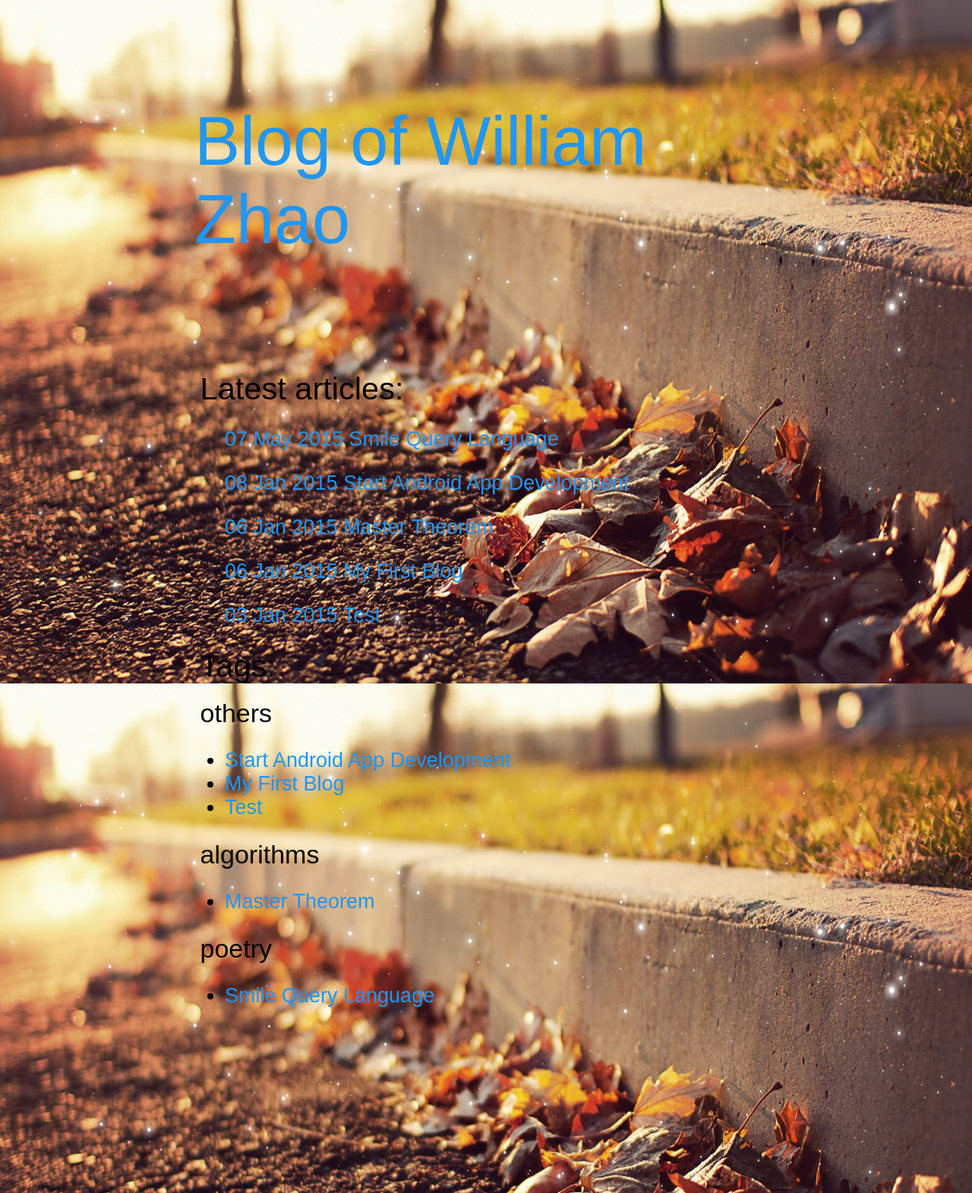
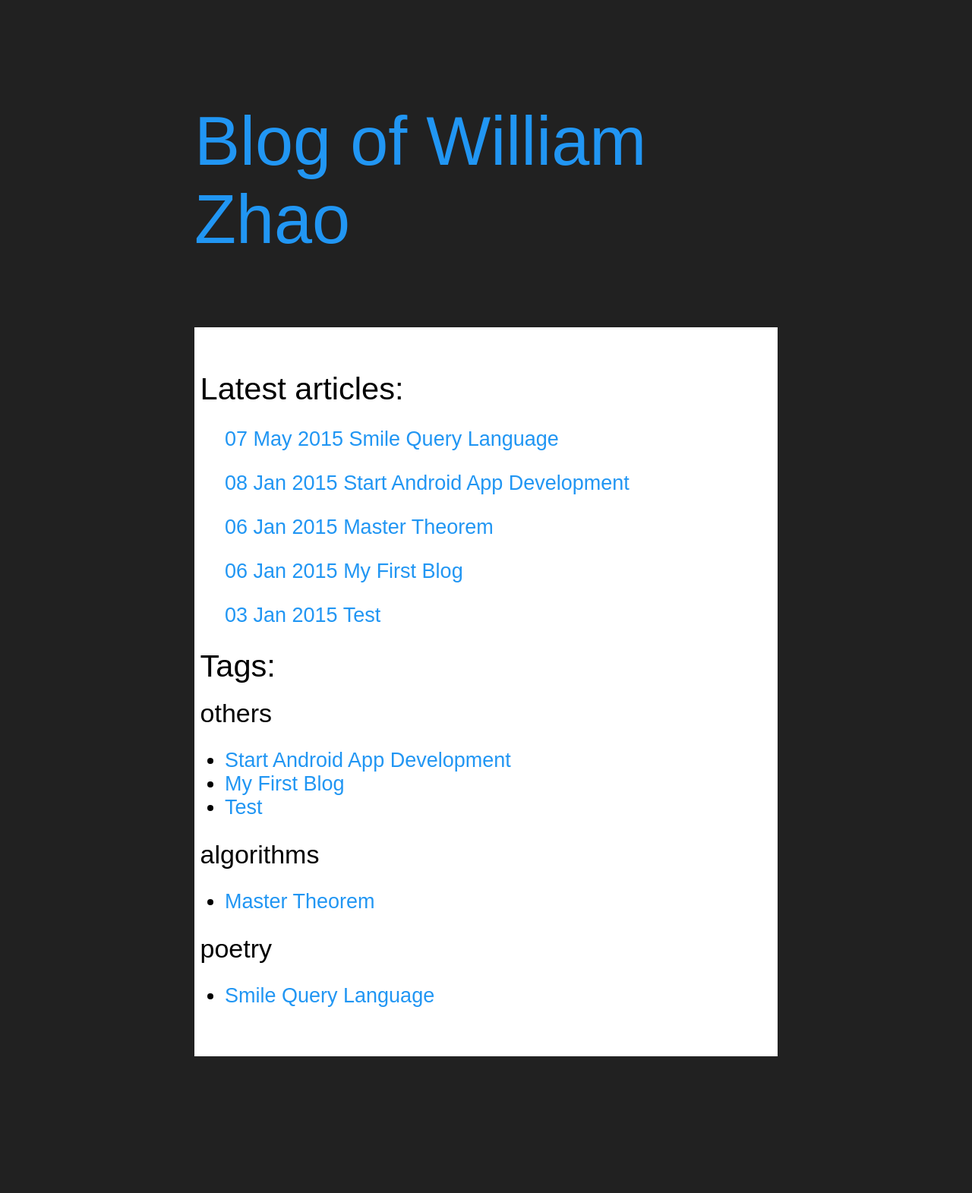
Before and after one commit to wenyuzhao/wenyuzhao.github.io, a Jekyll site: the page built from blog.html, in a window 1280 px wide. Shown: the whole page at 76% size. Built offline with Jekyll 4.4.1, drawn with Linux system fonts in a browser that asks for light colours; Markdown is read by kramdown in place of the engine named in the settings.

Commit message:
Update blog.css

```diff
--- a/css/blog.css
+++ b/css/blog.css
@@ -19,10 +19,7 @@ body {
 	margin:0;
 	padding:0;
 	font-weight: lighter;
-	background:url(../img/bg.jpg);
-	background-size: 100vw 100vh;
-	background-repeat:no-repeat;
-	background-attachment:fixed;
+	background-color: #212121;
 }
 
 a         { text-decoration:none; color: #2196F3; }
@@ -76,7 +73,7 @@ a:active  { color: white; background: #2196F3; }
 	margin-left: 20vw;
 	padding-top: 10mm;
 	padding-bottom: 10mm;
-	background: transparent;
+	background: white;
 }
 
 #content p, h1, h2, h3, h4, h5, h6 {
```
